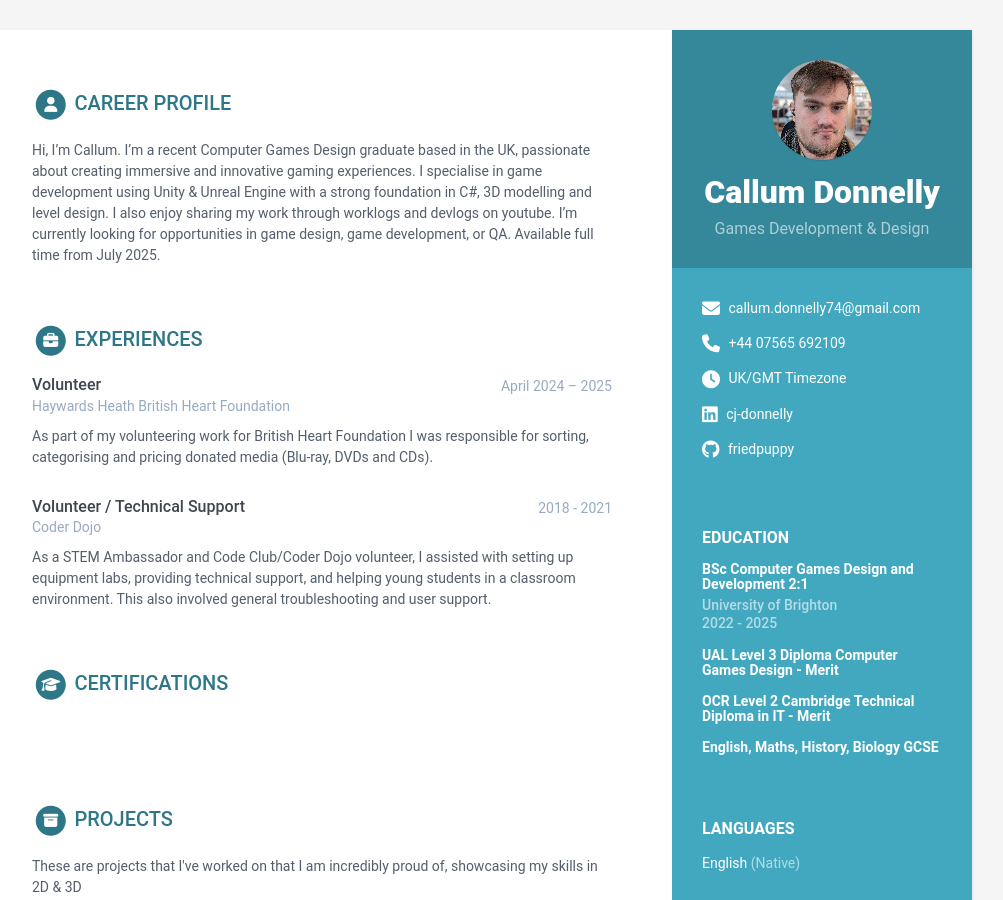
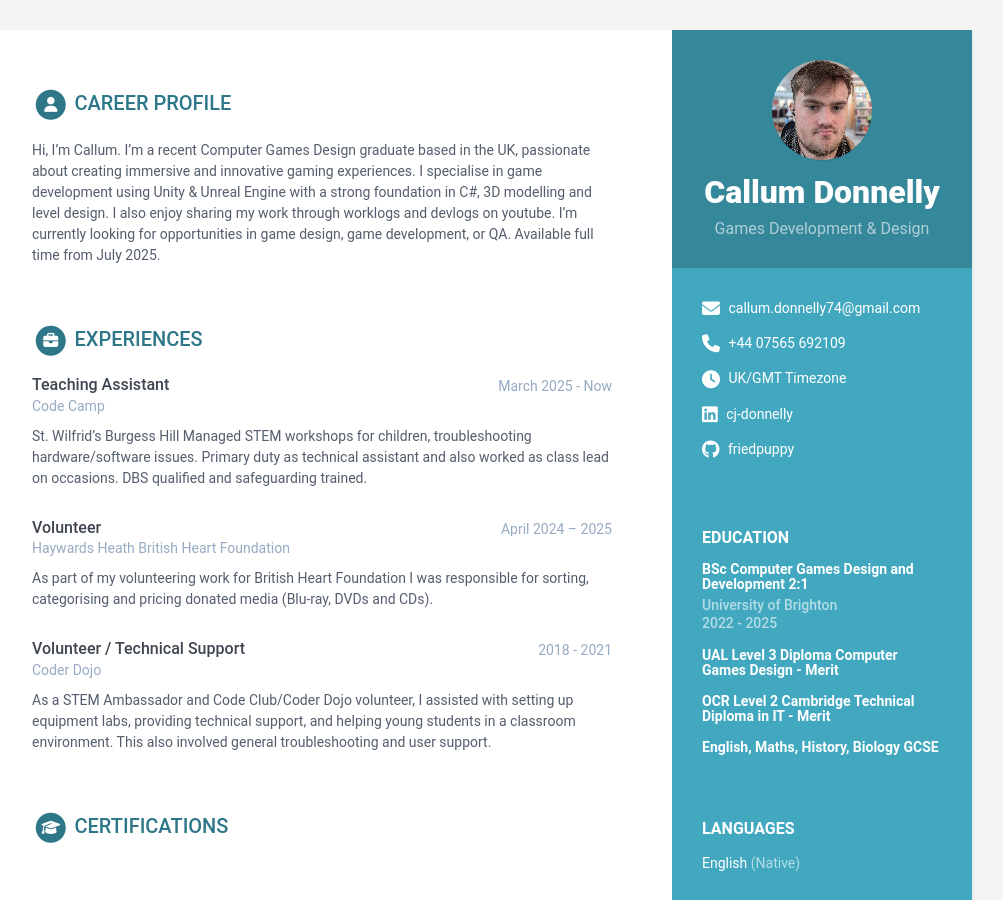
Before and after one commit to friedpuppy/online-cv, a Jekyll site: the page built from index.html, in a window 1280 px wide and 900 px high. Shown: the whole window, without its empty margins (168-1171 px from the left). Built offline with Jekyll 4.4.1, drawn with Linux system fonts in a browser that asks for light colours.

Commit message:
Update data.yml

```diff
--- a/_data/data.yml
+++ b/_data/data.yml
@@ -90,6 +90,11 @@ education:
 experiences:
   title: Experiences
   info:
+  - role: Teaching Assistant
+    time: March 2025 - Now
+    company: Code Camp
+    details: St. Wilfrid's Burgess Hill
+      Managed STEM workshops for children, troubleshooting hardware/software issues. Primary duty as technical assistant and also worked as class lead on occasions. DBS qualified and safeguarding trained.
   - role: Volunteer
     time: April 2024 – 2025
     company: Haywards Heath British Heart Foundation
```
